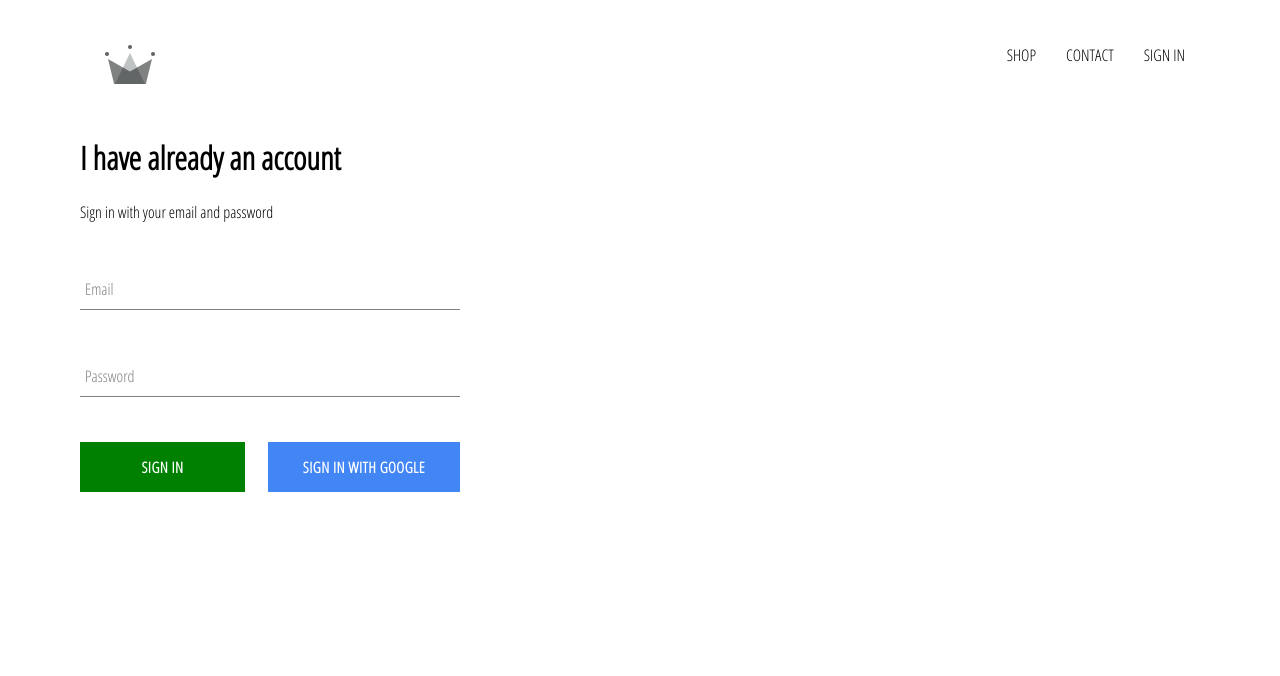
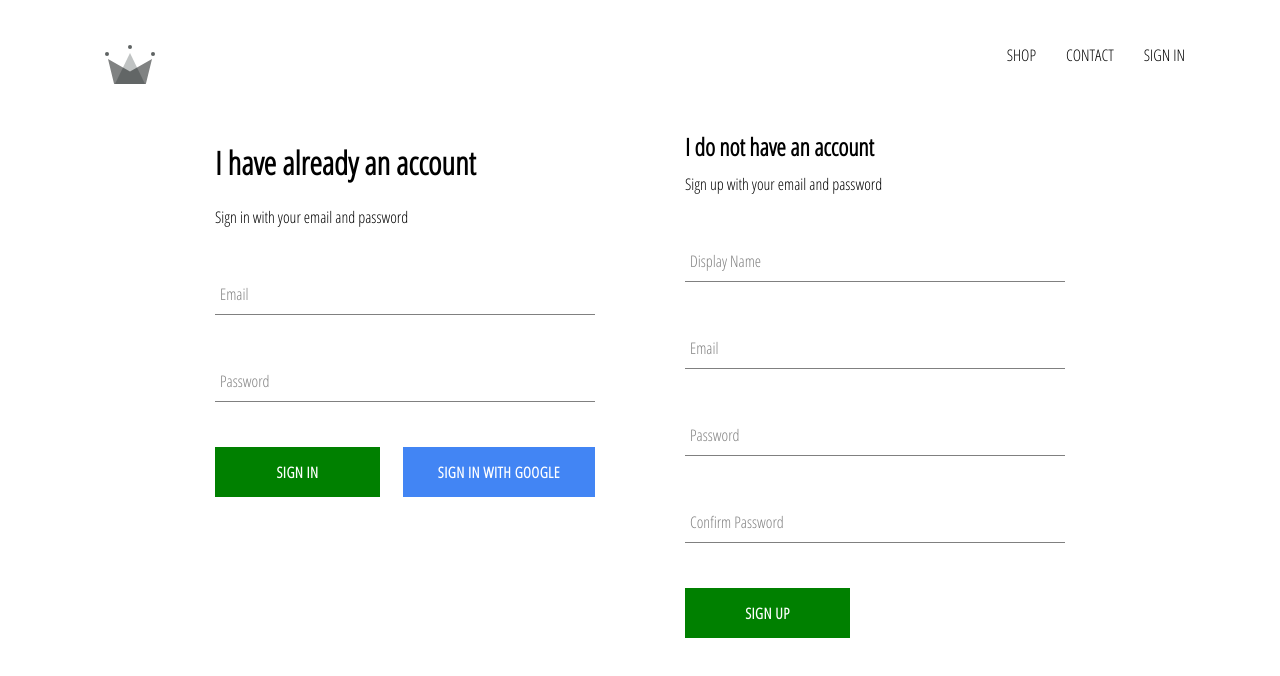
Before and after one commit to vadimhirbu/react-shop, a React (Create React App) app: page /signin in a window 1280 px wide. Shown: the top 676 px of the page. Built offline with nearby package versions, Linux system fonts and the light colour scheme; no server answers.

Commit message:
Implemente firebase utils and include ability to store authenticated users into firestore database. Add sign up component.

```diff
--- a/src/App.js
+++ b/src/App.js
@@ -7,7 +7,7 @@
 import ShopPage from "./pages/shop/shop.component";
 import SignInAndSignUpPage from "./pages/sign-in-and-sign-out/sign-in-and-sign-out.component";
 import Header from "./components/header/header.component";
-import { auth} from "./firebase/firebase.utils";
+import { auth, createUserProfileDocument} from "./firebase/firebase.utils";
 
 class App extends React.Component {
   constructor() {
@@ -20,9 +20,22 @@
   unSubscribeFromAuth = null;
 
   componentDidMount() {
-    this.unSubscribeFromAuth = auth.onAuthStateChanged(user => {
-      this.setState({currentUser: user});
-      console.log(user, 'currentUser on componentDidMount');
+    this.unSubscribeFromAuth = auth.onAuthStateChanged(async userAuth => {
+      if (userAuth) {
+        const userRef = await createUserProfileDocument(userAuth);
+
+        userRef.onSnapshot(snapshot => {
+          this.setState({
+            currentUser: {
+              id: snapshot.id,
+              ...snapshot.data()
+            }
+          });
+
+          console.log(this.state);
+        });
+      }
+      this.setState({currentUser: userAuth});
     })
   }
 
--- a/src/components/header/header.component.jsx
+++ b/src/components/header/header.component.jsx
@@ -13,7 +13,6 @@
     <div className='options'>
       <Link className='option' to='/shop'>SHOP</Link>
       <Link className='option' to='/shop'>CONTACT</Link>
-      {console.log(currentUser)}
       {
         currentUser ?
           ( <div className='option' onClick={() => auth.signOut()}>SIGN OUT</div>)
--- /dev/null
+++ b/src/components/sign-up/sign-up.component.jsx
@@ -0,0 +1,99 @@
+import React from "react";
+
+import './sign-up.styles.scss';
+
+import FormInput from "../form-input/form-input.component";
+import CustomButton from "../custom-button/custom-button.component";
+
+import {auth, createUserProfileDocument} from "../../firebase/firebase.utils";
+
+class SingUp extends React.Component {
+  constructor(props) {
+    super(props);
+
+    this.state = {
+      displayName: '',
+      email: '',
+      password: '',
+      confirmPassword: ''
+    };
+  }
+
+  handleSubmit = async event => {
+    event.preventDefault();
+    const {displayName, email, password, confirmPassword} = this.state;
+
+    if (password !== confirmPassword) {
+      alert("Passwords don't match");
+      return;
+    }
+
+    try {
+      const { user } = await auth.createUserWithEmailAndPassword(email, password);
+      await createUserProfileDocument(user, {displayName});
+
+      this.setState({
+        displayName: '',
+        email: '',
+        password: '',
+        confirmPassword: ''
+      });
+    }
+    catch (error) {
+      console.error(error);
+    }
+  };
+
+  handleChange = event => {
+    const {name, value} = event.target;
+    this.setState({[name]: value});
+  }
+
+  render() {
+    const {displayName, email, password, confirmPassword} = this.state;
+    return (
+      <div className='sign-up'>
+        <h2 className='title'>I do not have an account</h2>
+        <span>Sign up with your email and password</span>
+        <form className='sign-up-form' onSubmit={this.handleSubmit}>
+          <FormInput
+            type='text'
+            name='displayName'
+            value={displayName}
+            onChange={this.handleChange}
+            label='Display Name'
+            required
+          />
+          <FormInput
+            type='email'
+            name='email'
+            value={email}
+            onChange={this.handleChange}
+            label='Email'
+            required
+          />
+          <FormInput
+            type='password'
+            name='password'
+            value={password}
+            onChange={this.handleChange}
+            label='Password'
+            required
+          />
+          <FormInput
+            type='password'
+            name='confirmPassword'
+            value={confirmPassword}
+            onChange={this.handleChange}
+            label='Confirm Password'
+            required
+          />
+          <CustomButton type='submit'>SIGN UP</CustomButton>
+        </form>
+      </div>
+    );
+  }
+
+}
+
+export default SingUp;
--- /dev/null
+++ b/src/components/sign-up/sign-up.styles.scss
@@ -0,0 +1,9 @@
+.sign-up {
+  display: flex;
+  flex-direction: column;
+  width: 380px;
+
+  .title {
+    margin: 10px 0;
+  }
+}
--- a/src/firebase/firebase.utils.js
+++ b/src/firebase/firebase.utils.js
@@ -19,6 +19,33 @@
 
 export const firestore = firebase.firestore();
 
+export const createUserProfileDocument = async (userAuth, additionalData) => {
+  if(!userAuth) return;
+
+  const userRef = firestore.doc(`users/${userAuth.uid}`);
+  const snapShop = await userRef.get();
+
+  if (!snapShop.exists) {
+    const { displayName, email} = userAuth;
+    const createdAt = new Date();
+
+    try {
+      await userRef.set({
+        displayName,
+        email,
+        createdAt,
+        ...additionalData
+      });
+    }catch (error) {
+      console.log("Error creating user", error.message);
+    }
+  }
+
+  return userRef;
+}
+
+
+
 const provider = new firebase.auth.GoogleAuthProvider();
 provider.setCustomParameters({prompt: 'select_account'});
 
--- a/src/pages/sign-in-and-sign-out/sign-in-and-sign-out.component.jsx
+++ b/src/pages/sign-in-and-sign-out/sign-in-and-sign-out.component.jsx
@@ -2,10 +2,12 @@
 import './sign-in-and-sign-out.styles.scss';
 
 import SignIn from "../../components/sign-in/sign-in.component";
+import SingUp from "../../components/sign-up/sign-up.component";
 
 const SignInAndSignUpPage = () => (
   <div className='sign-in-and-sign-out'>
     <SignIn/>
+    <SingUp/>
   </div>
 );
 
--- a/src/pages/sign-in-and-sign-out/sign-in-and-sign-out.styles.scss
+++ b/src/pages/sign-in-and-sign-out/sign-in-and-sign-out.styles.scss
@@ -0,0 +1,6 @@
+.sign-in-and-sign-out {
+  width: 850px;
+  display: flex;
+  justify-content: space-between;
+  margin: 30px auto;
+}
```
